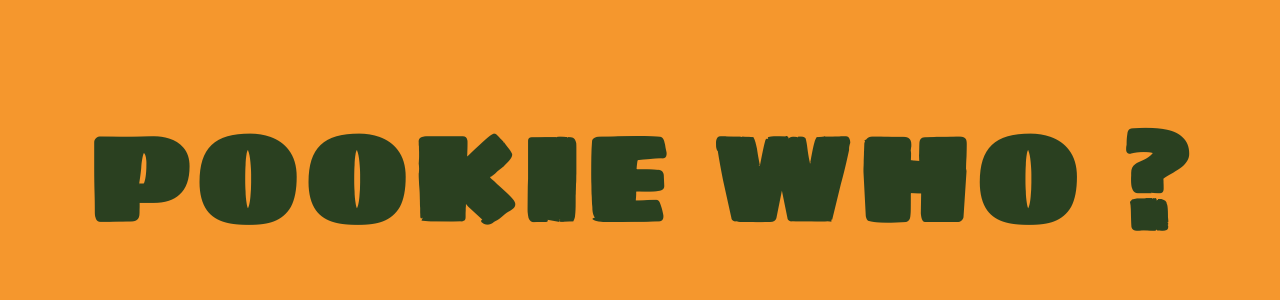
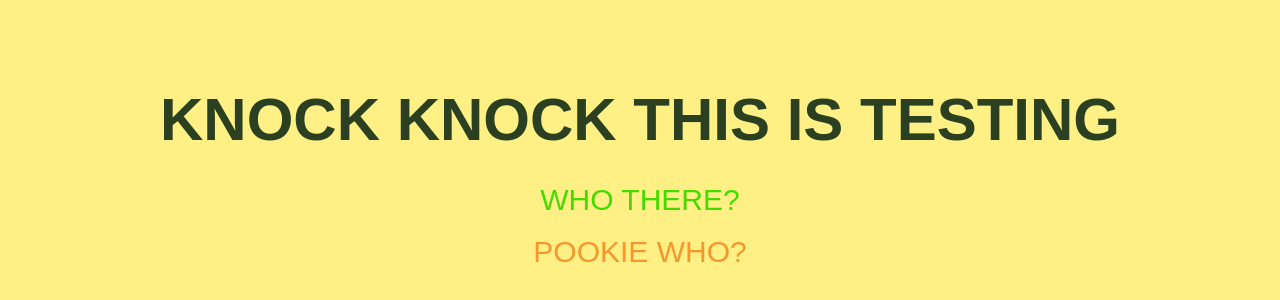
Before and after one commit to zenzen26/my_portfolio, a Next.js app: page / in a window 1280 px wide. Shown: the part 220-520 px from the top of the page. Built offline with nearby package versions, Linux system fonts and the light colour scheme.

Commit message:
Add source code

```diff
--- a/next.config.ts
+++ b/next.config.ts
@@ -1,7 +1,8 @@
 /** @type {import('next').NextConfig} */
 const nextConfig = {
-  // output: 'export',
+  output: 'export',
   basePath: '/my_portfolio',
+  assetPrefix: '/my_portfolio/',
   trailingSlash: true,
 };
 
--- a/package.json
+++ b/package.json
@@ -7,7 +7,7 @@
     "build": "next build",
     "start": "next start",
     "lint": "next lint",
-    "predeploy": "next build",
+    "predeploy": "next build && next export",
     "deploy": "gh-pages -d out"
   },
   "dependencies": {
--- a/src/pages/index.tsx
+++ b/src/pages/index.tsx
@@ -1,117 +1,134 @@
-'use client'
-import { useEffect, useState } from 'react'
-import { useRouter } from 'next/navigation'
-import { Sigmar_One } from 'next/font/google'
-import { motion, AnimatePresence } from 'framer-motion'
+// 'use client'
+// import { useEffect, useState } from 'react'
+// // import { useRouter } from 'next/navigation'
+// import { useRouter } from 'next/router' // ✅ correct for pages dir
+// import { Sigmar_One } from 'next/font/google'
+// import { motion, AnimatePresence } from 'framer-motion'
 
-const sigmar = Sigmar_One({ subsets: ['latin'], weight: '400' })
+// const sigmar = Sigmar_One({ subsets: ['latin'], weight: '400' })
 
-const slides = [
-  { lines: ['KNOCK KNOCK'], bg: 'var(--yellow-soft)' },
-  { lines: ['WHO\'S THERE?'], bg: 'var(--gold-muted)' },
-  { lines: ['POOKIE WHO ?'], bg: 'var(--orange-bright)' },
-]
+// const slides = [
+//   { lines: ['KNOCK KNOCK'], bg: 'var(--yellow-soft)' },
+//   { lines: ['WHO\'S THERE?'], bg: 'var(--gold-muted)' },
+//   { lines: ['POOKIE WHO ?'], bg: 'var(--orange-bright)' },
+// ]
 
+// export default function Landing() {
+//   const [current, setCurrent] = useState(0)
+//   const [showRipple, setShowRipple] = useState(false)
+//   const router = useRouter()
+
+//   useEffect(() => {
+//     if (current < slides.length - 1) {
+//       const interval = setInterval(() => {
+//         setCurrent((prev) => prev + 1)
+//       }, 2000)
+//       return () => clearInterval(interval)
+//     }
+//   }, [current])
+
+//   useEffect(() => {
+//     if (current === slides.length - 1) {
+//       const handleScroll = () => {
+//         setShowRipple(true)
+//         setTimeout(() => {
+//           router.push(`${router.basePath || ''}/home`)
+//         }, 1000) // match ripple animation duration
+//       }
+
+//       window.addEventListener('wheel', handleScroll, { once: true })
+//       return () => window.removeEventListener('wheel', handleScroll)
+//     }
+//   }, [current, router])
+
+//   return (
+//     <main
+//       className={`relative ${sigmar.className}`}
+//       style={{ height: '100vh', overflow: 'hidden' }}
+//     >
+//       {/* Animate background color container */}
+//       <motion.div
+//         className="fixed top-0 left-0 w-full h-full -z-10"
+//         animate={{ backgroundColor: slides[current].bg }}
+//         transition={{ duration: 1 }}
+//       />
+
+//       {/* Slide container */}
+//       <div
+//         className="transition-transform duration-700 ease-in-out h-full"
+//         style={{
+//           transform: `translateY(-${current * 100}vh)`,
+//         }}
+//       >
+//         {slides.map((slide, i) => (
+//           <section
+//             key={i}
+//             className="h-screen flex justify-center items-center"
+//           >
+//             <div className="flex flex-col items-center leading-normal" style={{ lineHeight: '1.1' }}>
+//               {slide.lines.map((line, idx) => (
+//                 <motion.h1
+//                   key={idx}
+//                   style={{ color: 'var(--green-dark)' }}
+//                   className="text-center font-bold text-[120px] sm:text-[80px] lg:text-[120px] tracking-tight"
+//                   initial={{ opacity: 0, y: 30, letterSpacing: '-0.05em' }}
+//                   animate={{
+//                     opacity: i === current ? 1 : 0,
+//                     y: i === current ? 0 : 30,
+//                     letterSpacing: i === current ? '0.05em' : '-0.55em',
+//                   }}
+//                   transition={{
+//                     duration: 0.8,
+//                     ease: 'easeOut',
+//                     delay: idx * 0.1,
+//                   }}
+//                 >
+//                   {line}
+//                 </motion.h1>
+//               ))}
+//             </div>
+//           </section>
+//         ))}
+//       </div>
+
+//       {/* Ripple effect */}
+//       <AnimatePresence>
+//         {showRipple && (
+//           <motion.div
+//             className="fixed top-1/2 left-1/2 bg-white rounded-full z-50"
+//             initial={{
+//               width: 0,
+//               height: 0,
+//               x: '-50%',
+//               y: '-50%',
+//               opacity: 0.5,
+//             }}
+//             animate={{
+//               width: '300vw',
+//               height: '300vw',
+//               opacity: 1,
+//               transition: { duration: 0.8, ease: 'easeInOut' },
+//             }}
+//             exit={{ opacity: 0 }}
+//           />
+//         )}
+//       </AnimatePresence>
+//     </main>
+//   )
+// }
+// src/pages/index.tsx
 export default function Landing() {
-  const [current, setCurrent] = useState(0)
-  const [showRipple, setShowRipple] = useState(false)
-  const router = useRouter()
-
-  useEffect(() => {
-    if (current < slides.length - 1) {
-      const interval = setInterval(() => {
-        setCurrent((prev) => prev + 1)
-      }, 2000)
-      return () => clearInterval(interval)
-    }
-  }, [current])
-
-  useEffect(() => {
-    if (current === slides.length - 1) {
-      const handleScroll = () => {
-        setShowRipple(true)
-        setTimeout(() => {
-          router.push('/home')
-        }, 1000) // match ripple animation duration
-      }
-
-      window.addEventListener('wheel', handleScroll, { once: true })
-      return () => window.removeEventListener('wheel', handleScroll)
-    }
-  }, [current, router])
-
   return (
-    <main
-      className={`relative ${sigmar.className}`}
-      style={{ height: '100vh', overflow: 'hidden' }}
-    >
-      {/* Animate background color container */}
-      <motion.div
-        className="fixed top-0 left-0 w-full h-full -z-10"
-        animate={{ backgroundColor: slides[current].bg }}
-        transition={{ duration: 1 }}
-      />
-
-      {/* Slide container */}
-      <div
-        className="transition-transform duration-700 ease-in-out h-full"
-        style={{
-          transform: `translateY(-${current * 100}vh)`,
-        }}
-      >
-        {slides.map((slide, i) => (
-          <section
-            key={i}
-            className="h-screen flex justify-center items-center"
-          >
-            <div className="flex flex-col items-center leading-normal" style={{ lineHeight: '1.1' }}>
-              {slide.lines.map((line, idx) => (
-                <motion.h1
-                  key={idx}
-                  style={{ color: 'var(--green-dark)' }}
-                  className="text-center font-bold text-[120px] sm:text-[80px] lg:text-[120px] tracking-tight"
-                  initial={{ opacity: 0, y: 30, letterSpacing: '-0.05em' }}
-                  animate={{
-                    opacity: i === current ? 1 : 0,
-                    y: i === current ? 0 : 30,
-                    letterSpacing: i === current ? '0.05em' : '-0.55em',
-                  }}
-                  transition={{
-                    duration: 0.8,
-                    ease: 'easeOut',
-                    delay: idx * 0.1,
-                  }}
-                >
-                  {line}
-                </motion.h1>
-              ))}
-            </div>
-          </section>
-        ))}
-      </div>
-
-      {/* Ripple effect */}
-      <AnimatePresence>
-        {showRipple && (
-          <motion.div
-            className="fixed top-1/2 left-1/2 bg-white rounded-full z-50"
-            initial={{
-              width: 0,
-              height: 0,
-              x: '-50%',
-              y: '-50%',
-              opacity: 0.5,
-            }}
-            animate={{
-              width: '300vw',
-              height: '300vw',
-              opacity: 1,
-              transition: { duration: 0.8, ease: 'easeInOut' },
-            }}
-            exit={{ opacity: 0 }}
-          />
-        )}
-      </AnimatePresence>
+    <main className="min-h-screen flex flex-col justify-center items-center bg-yellow-200 text-green-900 px-4">
+      <h1 className="text-6xl font-bold mb-8" style={{ color: 'var(--green-dark)' }}>
+        KNOCK KNOCK THIS IS TESTING
+      </h1>
+      <p className="text-3xl mb-4" style={{ color: 'var(--green-leaf)' }}>
+        WHO THERE?
+      </p>
+      <p className="text-3xl" style={{ color: 'var(--orange-bright)' }}>
+        POOKIE WHO?
+      </p>
     </main>
   )
 }
```
